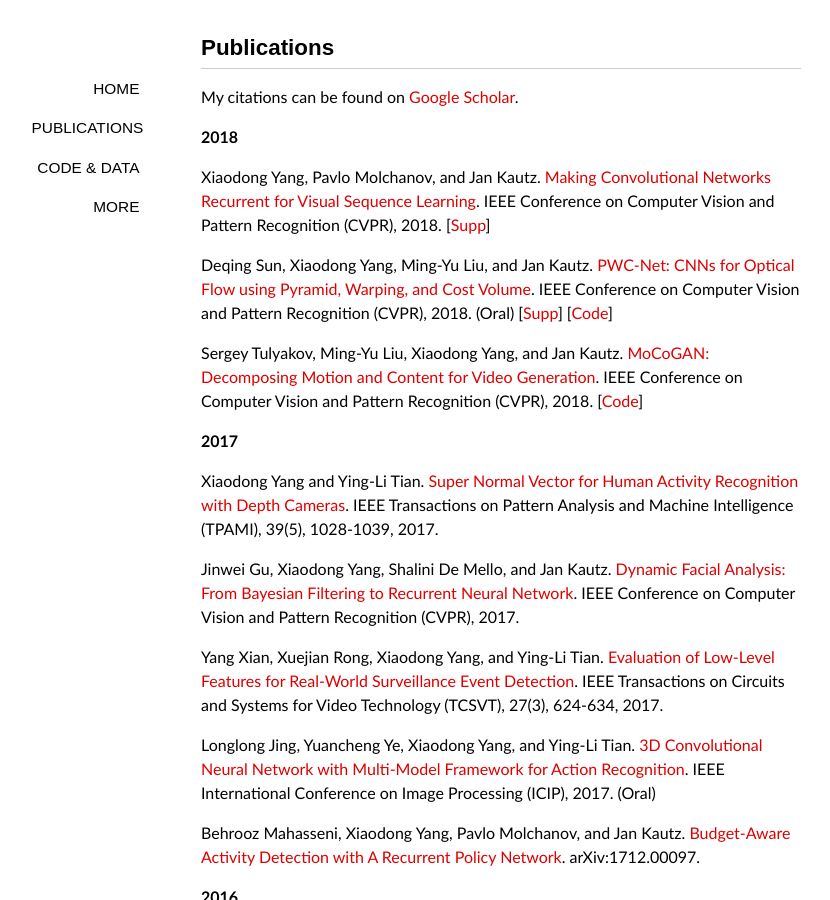
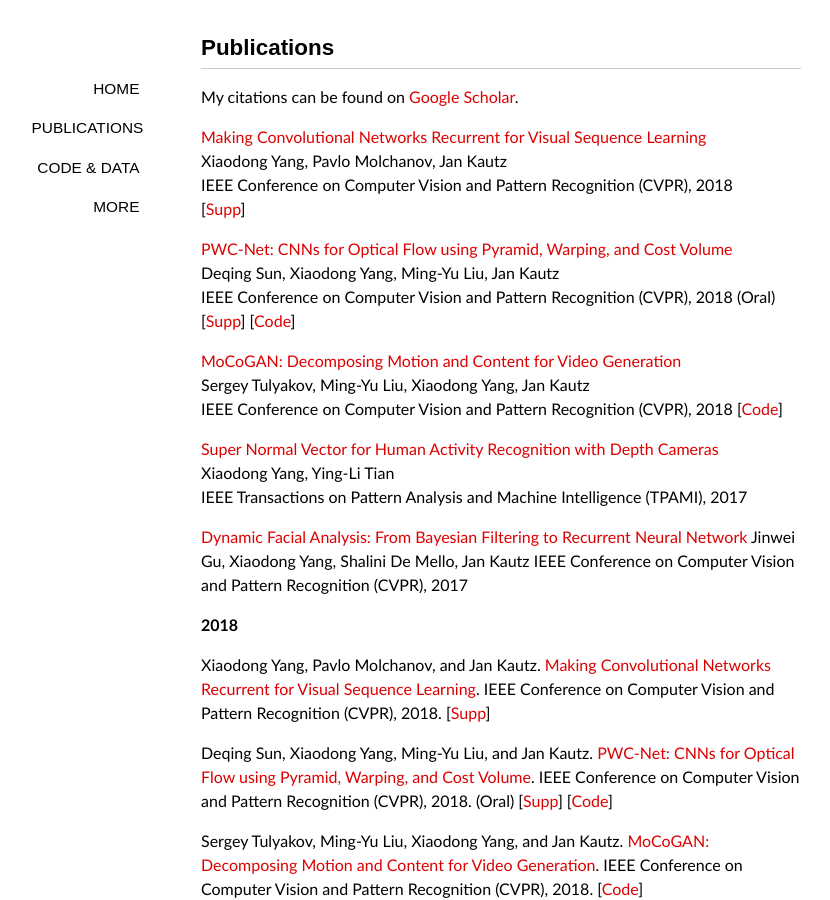
Before and after one commit to xiaodongyang/xiaodongyang.github.io, a Jekyll site: the page built from publications/index.md, in a window 1280 px wide and 900 px high. Shown: the whole window, without its empty margins (139-969 px from the left). Built offline with Jekyll 4.4.1, drawn with Linux system fonts in a browser that asks for light colours; some web fonts are replaced.

Commit message:
Update index.md

```diff
--- a/publications/index.md
+++ b/publications/index.md
@@ -6,6 +6,29 @@ comments: no
 
 My citations can be found on [Google Scholar](http://scholar.google.com/citations?user=yWsMg_gAAAAJ&hl=en).
 <br>
+
+[Making Convolutional Networks Recurrent for Visual Sequence Learning](/publications/papers/prernn-cvpr18.pdf)
+Xiaodong Yang, Pavlo Molchanov, Jan Kautz
+IEEE Conference on Computer Vision and Pattern Recognition (CVPR), 2018
+[[Supp](/publications/papers/prernn-supp-cvpr18.pdf)]
+
+[PWC-Net: CNNs for Optical Flow using Pyramid, Warping, and Cost Volume](/publications/papers/pwc-cvpr18.pdf)
+Deqing Sun, Xiaodong Yang, Ming-Yu Liu, Jan Kautz
+IEEE Conference on Computer Vision and Pattern Recognition (CVPR), 2018 (Oral)
+[[Supp](/publications/papers/pwc-supp-cvpr18.pdf)] [[Code](http://research.nvidia.com/publication/2018-02_PWC-Net%3A-CNNs-for)]
+
+[MoCoGAN: Decomposing Motion and Content for Video Generation](/publications/papers/mocogan-cvpr18.pdf)
+Sergey Tulyakov, Ming-Yu Liu, Xiaodong Yang, Jan Kautz
+IEEE Conference on Computer Vision and Pattern Recognition (CVPR), 2018
+[[Code](https://github.com/sergeytulyakov/mocogan)]
+
+[Super Normal Vector for Human Activity Recognition with Depth Cameras](/publications/papers/tpami17.pdf)
+Xiaodong Yang, Ying-Li Tian
+IEEE Transactions on Pattern Analysis and Machine Intelligence (TPAMI), 2017
+
+[Dynamic Facial Analysis: From Bayesian Filtering to Recurrent Neural Network](/publications/papers/cvpr17.pdf)
+Jinwei Gu, Xiaodong Yang, Shalini De Mello, Jan Kautz
+IEEE Conference on Computer Vision and Pattern Recognition (CVPR), 2017
 
 **2018**
 
```
